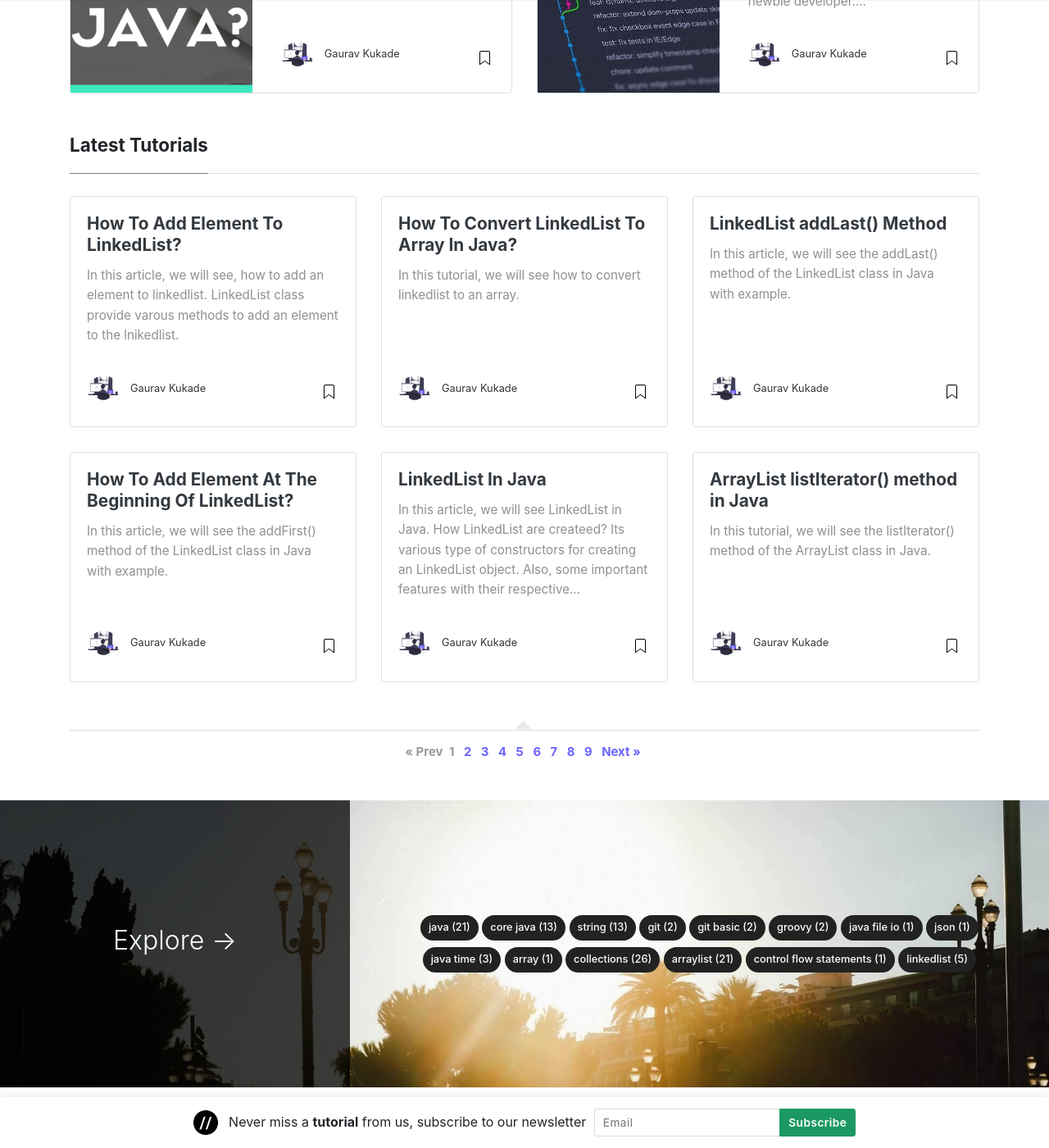
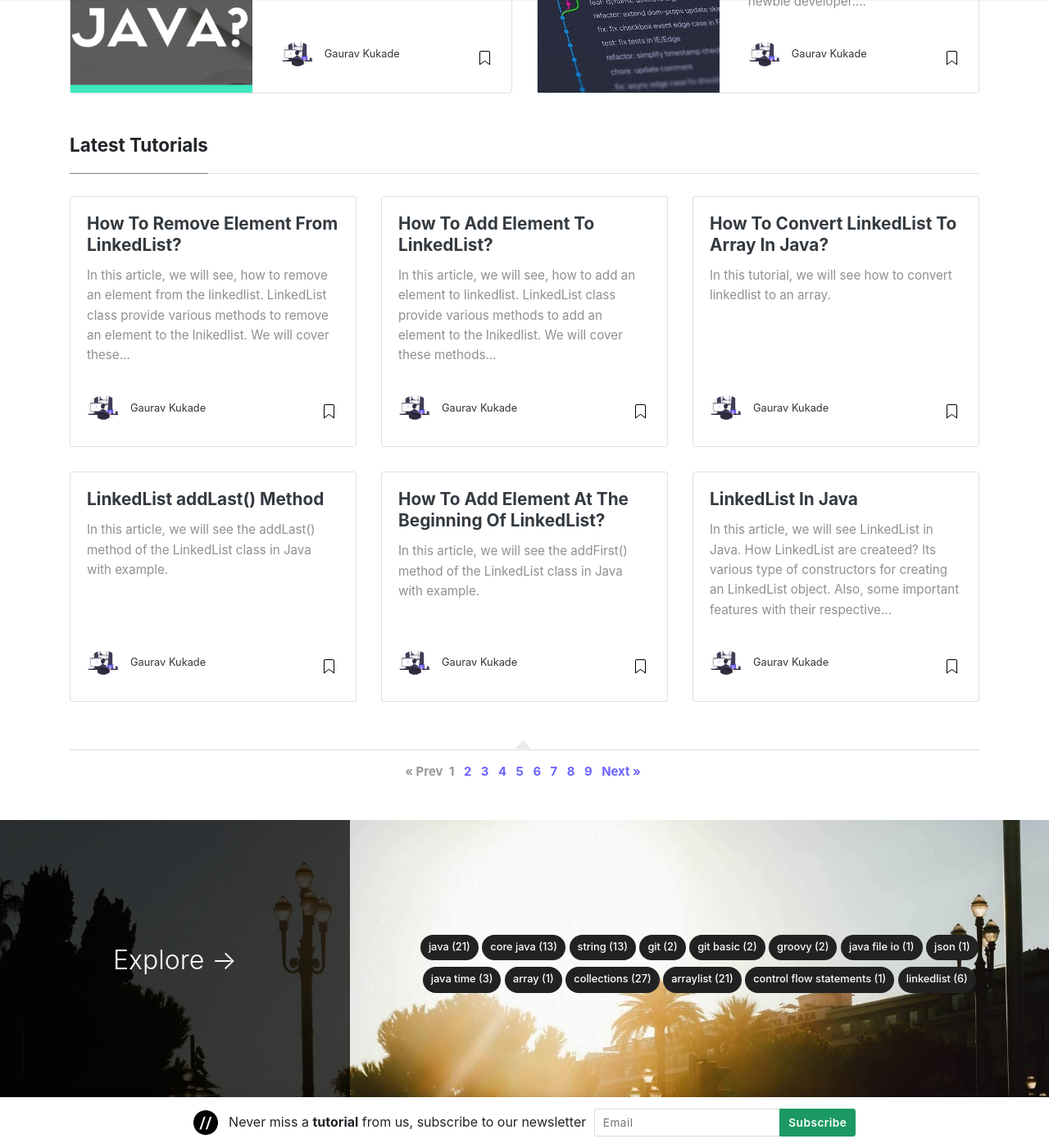
Before and after one commit to coderolls/coderolls-blog, a Jekyll site: the page built from index.html, in a window 1280 px wide and 1400 px high, scrolled down 350 px. Shown: the whole window at 82% size. Built offline with Jekyll 4.4.1, drawn with Linux system fonts in a browser that asks for light colours; nearby versions of some CDN libraries; the list of posts is cut into pages by our own code; some of the changed lines change nothing that is shown.

Commit message:
Add blogpost - How to remove element from LinkedList

````diff
--- a/_posts/collections/linkedlist/2022-01-25-linkedlist-in-java.md
+++ b/_posts/collections/linkedlist/2022-01-25-linkedlist-in-java.md
@@ -66,15 +66,17 @@ List<String> linkedList = new LinkedList<String>(arrayList);
 
 | Methods                                                      | Description                                                  |
 | :----------------------------------------------------------- | ------------------------------------------------------------ |
-| `add(Object o)`                                              | Appends the specified element to the end of a list.          |
-| `add(int index, Object element)`                             | Inserts the specified element at the specified position index in a list. |
+| [`add(Object o)`](https://coderolls.com/add-element-in-linkedlist/) | Appends the specified element to the end of a list.          |
+| [`add(int index, Object element)`](https://coderolls.com/add-element-in-linkedlist/) | Inserts the specified element at the specified position index in a list. |
 | [`addFirst(E e)`](https://coderolls.com/linkedlist-addfirst-method/) | Inserts the specified element at the beginning of this list. |
 | [`addLast(E e)`](https://coderolls.com/linkedlist-addlast-method/) | Inserts the specified element to the end of this list.       |
 | `size()`                                                     | Returns the number of elements in a list                     |
 | `contains(Object o)`                                         | Return `true` if the list contains a specified element, else `false`. |
-| `remove(Object o)`                                           | Removes the first occurence of the specified element in a list. |
-| `removeFirst()`                                              | Removes and returns the first element from this list.        |
-| `removeLast()`                                               | Removes and returns the last element from this list.         |
+| [`remove()`](https://coderolls.com/remove-element-from-linkedlist/#1-remove) | Retrieves and removes the head (first element) of this list. |
+| [`remove(Object o)`](https://coderolls.com/remove-element-from-linkedlist/#2-removeobject-o) | Removes the first occurence of the specified element in a list. |
+| [`remove(int index)`](https://coderolls.com/remove-element-from-linkedlist/#3-removeint-index) | Removes the element at the specified position in this list.  |
+| [`removeFirst()`](https://coderolls.com/remove-element-from-linkedlist/#4-removefirst) | Removes and returns the first element from this list.        |
+| [`removeLast()`](https://coderolls.com/remove-element-from-linkedlist/#5-removelast) | Removes and returns the last element from this list.         |
 | `getFirst()`                                                 | Returns the first element in this list.                      |
 | `getLast()`                                                  | Returns the last element in this list.                       |
 | `indexOf(Object o)`                                          | Returns the index in a list of the first occurrence of the specified element, or -1 if the list does not contain specified element. |
--- a/_posts/collections/linkedlist/2022-02-05-add-element-in-linkedlist.md
+++ b/_posts/collections/linkedlist/2022-02-05-add-element-in-linkedlist.md
@@ -5,10 +5,10 @@ author: gaurav
 categories: [Collections, LinkedList]
 toc: true
 
-description: "In this article, we will see, how to add an element to linkedlist. LinkedList class provide varous methods to add an element to the lnikedlist."
+description: "In this article, we will see, how to add an element to linkedlist. LinkedList class provide various methods to add an element to the lnikedlist. We will cover these methods with example."
 ---
 
-In this article, we will see, how to add an element to linkedlist. LinkedList class provide varous methods to add an element to the lnikedlist.
+In this article, we will see, how to add an element to linkedlist. LinkedList class provide various methods to add an element to the lnikedlist. We will cover these methods with example.
 
 ## Introduction
 
--- /dev/null
+++ b/_posts/collections/linkedlist/2022-02-06-remove-element-from-linkedlist.md
@@ -0,0 +1,387 @@
+---
+layout: post
+title: "How To Remove Element From LinkedList?"
+author: gaurav
+categories: [Collections, LinkedList]
+toc: true
+
+description: "In this article, we will see, how to remove an element from the linkedlist. LinkedList class provide various methods to remove an element to the lnikedlist. We will cover these methods with example."
+---
+
+In this article, we will see, how to remove an element from the linkedlist. LinkedList class provide various methods to remove an element to the lnikedlist. We will cover these methods with example.
+
+## Introduction
+
+LinkedList class is present in the `java.util` package.
+
+[LinkedList](https:/coderolls.com/linkedlist-in-java/) internally uses doubly linkedlist for storing the variables. That's why LinkedList is preferred when our frequeent operatioon is insertion and deletion.
+
+LinkedList class has the following methods to remove the object from the LinkedList.
+
+1. `remove()`
+2. `remove(Object o)`
+3. `remove(int index)`
+4. `removeFirst()`
+5. `removeLast()`
+
+Let's see all these methods one by one.
+
+## 1. `remove()`
+
+The `remove()` method **retrieves and removes the head (first element) of this list**.
+
+The method signature for the `remove()` method is givcen below.
+
+```java
+public E remove()
+```
+
+This method **returns head(first element) of this list**. And it do not accept any parameter.
+
+I have given a sample java program to remove an element from the list using `remove()` method.
+
+```java
+import java.util.LinkedList;
+
+/**
+ * A Java program to remove head element from
+ * the linkedList using the remove() method.
+ *
+ * @author coderolls.com
+ *
+ */
+public class LinkedListRemove {
+
+	public static void main(String[] args) {
+
+		LinkedList<String> linkedList = new LinkedList<String>();
+
+		linkedList.add("BHIM");
+		linkedList.add("PayTM");
+		linkedList.add("Freecharge");
+		linkedList.add("PhonePe");
+		linkedList.add("JioPay");
+
+		System.out.println("LinkedList before removing an element:");
+		System.out.println(linkedList);
+
+		// removes head(first element) i.e. removes BHIM
+		linkedList.remove();
+
+		System.out.println("\nLinkedList after removing an element using remove() method:");
+		System.out.println(linkedList);
+	}
+}
+```
+
+Output:
+
+```
+LinkedList before removing an element:
+[BHIM, PayTM, Freecharge, PhonePe, JioPay]
+
+LinkedList after removing an element using remove():
+[PayTM, Freecharge, PhonePe, JioPay]
+```
+
+### Exceptions
+
+The `remove()` method throws [`NoSuchElementException`](https://docs.oracle.com/javase/7/docs/api/java/util/NoSuchElementException.html) if this list is empty.
+
+## 2. `remove(Object o)`
+
+The `remove(Object o)` method **removes the first occurence of the specified element in a list, if it is present**.
+
+If the list do not contains the specified element, there will be no change in the list.
+
+The method signature for the `remove(Object o)` method is given below.
+
+```java
+public boolean remove(Object o)
+```
+
+This method accepts a parameter Object `o`, which need to removed from the list.
+
+This method **returns a boolean value**. It will return **`true`** if the list got changed as a result of this method call, otherwise **`false`**.
+
+I have given a sample java program to remove an element from the list using `remove(int index)` method.
+
+```java
+import java.util.LinkedList;
+
+/**
+ * A Java program to remove the specified element from
+ * the linkedList using the remove(Object o) method.
+ *
+ * @author coderolls.com
+ *
+ */
+public class LinkedListRemoveObject {
+
+	public static void main(String[] args) {
+
+		LinkedList<String> linkedList = new LinkedList<String>();
+
+		linkedList.add("BHIM");
+		linkedList.add("PayTM");
+		linkedList.add("Freecharge");
+		linkedList.add("PhonePe");
+		linkedList.add("JioPay");
+
+		System.out.println("LinkedList before removing an element:");
+		System.out.println(linkedList);
+
+		// removes the specified element i.e. removes Freecharge
+		linkedList.remove("Freecharge");
+
+		System.out.println("\nLinkedList after removing an element using remove(Object o) method:");
+		System.out.println(linkedList);
+	}
+}
+```
+
+Output:
+
+```
+LinkedList before removing an element:
+[BHIM, PayTM, Freecharge, PhonePe, JioPay]
+
+LinkedList after removing an element using remove(Object o) method:
+[BHIM, PayTM, PhonePe, JioPay]
+```
+
+### Exceptions
+
+The `remove()` method throws [`NoSuchElementException`](https://docs.oracle.com/javase/7/docs/api/java/util/NoSuchElementException.html) if this list is empty.
+
+##  3. `remove(int index)`
+
+The `remove(int index)` method **removes the element at the specified position (`index`) in this list.**
+
+Once, this method removes the element, it shifts any subsequent elements to the left (subtracts one from their indices).
+
+The  method signature for the `remove(Object o)` method is given below.
+
+```java
+public E remove(int index)
+```
+
+This method **returns the element that was removed from the list**.
+
+I have given a sample java program to remove an element from the list using `remove(int index)` method.
+
+```java
+import java.util.LinkedList;
+
+/**
+ * A Java program to remove element at the specified position i.e. index
+ * from the linkedList using the remove(int index) method.
+ *
+ * @author coderolls.com
+ */
+public class LinkedListRemoveObjectByIndex {
+
+	public static void main(String[] args) {
+
+		LinkedList<String> linkedList = new LinkedList<String>();
+
+		linkedList.add("BHIM");
+		linkedList.add("PayTM");
+		linkedList.add("Freecharge");
+		linkedList.add("PhonePe");
+		linkedList.add("JioPay");
+
+		System.out.println("LinkedList before removing an element:");
+		System.out.println(linkedList);
+
+		// removes the element at index 3 i.e. removes PhonePe
+		linkedList.remove(3);
+
+		System.out.println("\nLinkedList after removing an element using remove(int index) method:");
+		System.out.println(linkedList);
+	}
+}
+```
+
+Output:
+
+```
+LinkedList before removing an element:
+[BHIM, PayTM, Freecharge, PhonePe, JioPay]
+
+LinkedList after removing an element using remove(int index) method:
+[BHIM, PayTM, Freecharge, JioPay]
+```
+
+### Exceptions
+
+The `remove(int index)` method throws [`IndexOutOfBoundsException`](https://docs.oracle.com/javase/7/docs/api/java/lang/IndexOutOfBoundsException.html) - if the index is out of range (`index < 0 || index >= size()`)
+
+## 4. `removeFirst()`
+
+The `removeFirst()` method **removes and returns the first element from this list**.
+
+The  method signature for the `remove(Object o)` method is given below.
+
+```java
+public E removeFirst()
+```
+
+This method do not accept any parameter and it will **returns the first element from this list**.
+
+I have given a sample java program to remove first element from the list using `removeFirst()` method.
+
+```java
+import java.util.LinkedList;
+
+/**
+ * A Java program to remove first element from
+ * the linkedList using the removeFirst() method.
+ *
+ * @author coderolls.com
+ *
+ */
+public class LinkedListRemoveFirst {
+
+	public static void main(String[] args) {
+
+		LinkedList<String> linkedList = new LinkedList<String>();
+
+		linkedList.add("BHIM");
+		linkedList.add("PayTM");
+		linkedList.add("Freecharge");
+		linkedList.add("PhonePe");
+		linkedList.add("JioPay");
+
+		System.out.println("LinkedList before removing an element:");
+		System.out.println(linkedList);
+
+		// removes first element i.e. removes BHIM
+		linkedList.removeFirst();
+
+		System.out.println("\nLinkedList after removing an element using removeFirst() method:");
+		System.out.println(linkedList);
+	}
+}
+```
+
+Output:
+
+```
+LinkedList before removing an element:
+[BHIM, PayTM, Freecharge, PhonePe, JioPay]
+
+LinkedList after removing an element using removeFirst() method:
+[PayTM, Freecharge, PhonePe, JioPay]
+```
+
+### Exceptions
+
+The `remove()` method throws [`NoSuchElementException`](https://docs.oracle.com/javase/7/docs/api/java/util/NoSuchElementException.html) if this list is empty.
+
+## 5. `removeLast()`
+
+The `removeLast()` method **removes and returns the last element from this list.**
+
+The  method signature for the `removeLast()` method is given below.
+
+```java
+public E removeLast()
+```
+
+This method do not accept any parameter and it will **returns the last element from this list**.
+
+I have given a sample java program to remove last element from the list using `removeLast()` method.
+
+```java
+import java.util.LinkedList;
+
+/**
+ * A Java program to remove last element from
+ * the linkedList using the removeLast() method.
+ *
+ * @author coderolls.com
+ *
+ */
+public class LinkedListRemoveLast {
+
+	public static void main(String[] args) {
+
+		LinkedList<String> linkedList = new LinkedList<String>();
+
+		linkedList.add("BHIM");
+		linkedList.add("PayTM");
+		linkedList.add("Freecharge");
+		linkedList.add("PhonePe");
+		linkedList.add("JioPay");
+
+		System.out.println("LinkedList before removing an element:");
+		System.out.println(linkedList);
+
+		// removes first element i.e. removes BHIM
+		linkedList.removeLast();
+
+		System.out.println("\nLinkedList after removing an element using removeLast() method:");
+		System.out.println(linkedList);
+	}
+}
+```
+
+Output:
+
+```
+LinkedList before removing an element:
+[BHIM, PayTM, Freecharge, PhonePe, JioPay]
+
+LinkedList after removing an element using removeLast() method:
+[BHIM, PayTM, Freecharge, PhonePe]
+```
+
+### Exceptions
+
+The `remove()` method throws [`NoSuchElementException`](https://docs.oracle.com/javase/7/docs/api/java/util/NoSuchElementException.html) if this list is empty.
+
+## Conclusion
+
+In the above tutorial, I have shared 5 methods to remove an element from the LinkedList. These 5 methods are as given below.
+
+1. `remove()` - Retrieves and removes the head (first element) of this list.
+
+   ```java
+   //head (First element) will be removed form the linkedList
+   linkedList.remove();
+   ```
+
+2. `remove(Object o)`  - Removes the first occurence of the specified element in a list.
+
+   ```java
+   //'obj' will be removed form the linkedList
+   linkedList.remove(obj);
+   ```
+
+3. `remove(int index)` - Removes the element at the specified position in this list.
+
+   ```java
+   // the element at index 3 will be removed form the linkedList
+   linkedList.remove(3);
+   ```
+
+4. `removeFirst()`  - Removes and returns the first element from this list.
+
+   ```java
+   // first element will be removed form the linkedList
+   linkedList.removeFirst();
+   ```
+
+5. `removeLast()` - Removes and returns the last element from this list.
+
+   ```java
+   // last element will be removed form the linkedList
+   linkedList.removeLast();
+   ```
+
+---
+
+The example java programs given in the above tutorial can be found at [this GitHub Repository](https://github.com/coderolls/blogpost-coding-examples/tree/main/collections/LinkedList/remove-element-from-linkedlist).
+
+Let me know you thoughts or suggestions on the topic discussed above in comment section below.
````
Also changed, not shown: _posts/collections/linkedlist/Untitled.md (added).
